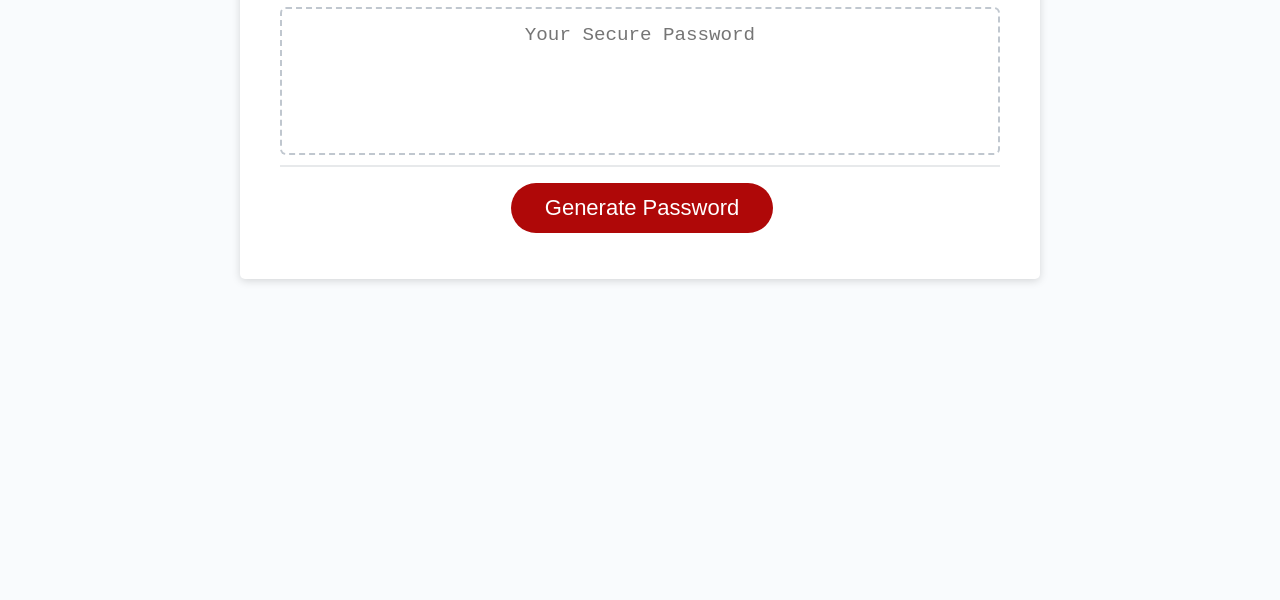
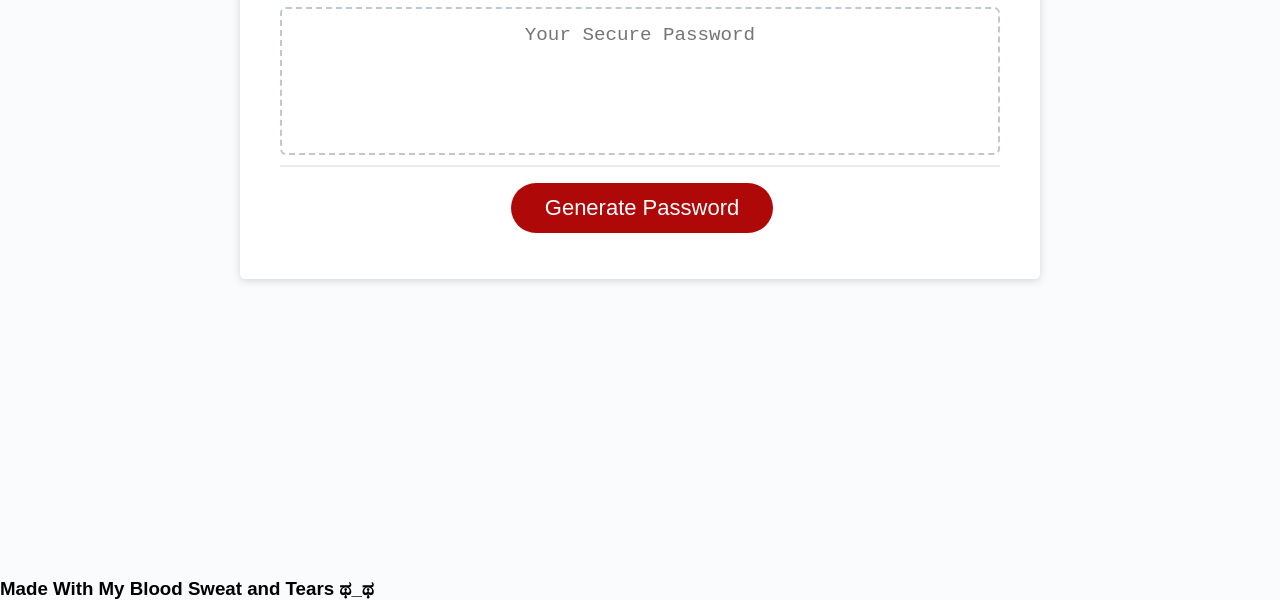
Before and after one commit to mshifflette/random-password-generator, a plain HTML site: page index.html in a window 1280 px wide. Shown: the part 241-841 px from the top of the page. Before the commit the page ends 800 px from the top, so only its background shows below. Drawn offline with Linux system fonts and the light colour scheme.

Commit message:
updating html

```diff
--- a/index.html
+++ b/index.html
@@ -31,4 +31,5 @@
     </div>
     <script src="script.js"></script>
   </body>
+  <footer><h3>Made With My Blood Sweat and Tears ಥ_ಥ</h3></footer>
 </html>
```
Also changed, not shown: script.js (+12 -0 lines).
